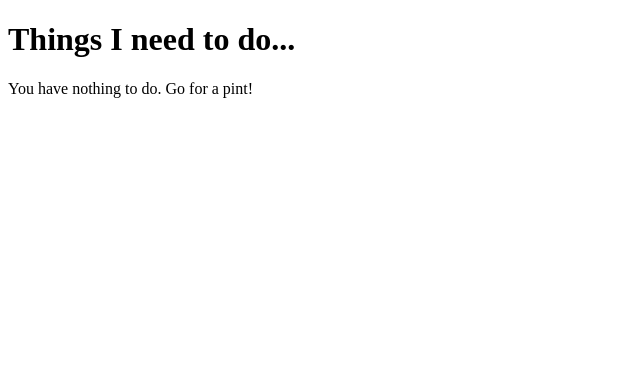
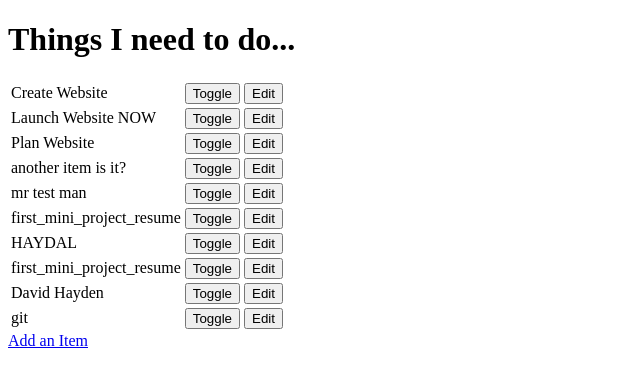
Before and after one commit to haydal810/Django-Tutorial-CI---Final-Module, a Django app: page / in a window 1280 px wide. Shown: the top 387 px of the page, without its empty margins (0-640 px from the left). Run offline with Django 3.2, Linux system fonts and the light colour scheme; data comes from the database, SQL or seed files in the repository; both versions use the stored data as it was after the commit.

Commit message:
edit & toggle added and new item

```diff
--- a/dj_project/urls.py
+++ b/dj_project/urls.py
@@ -14,9 +14,13 @@ Including another URLconf
 """
 from django.conf.urls import url
 from django.contrib import admin
-from todo.views import get_todo_list
+from todo.views import get_todo_list, create_an_item, edit_an_item, toggle_status
 
 urlpatterns = [
     url(r'^admin/', admin.site.urls),
-    url(r'^$', get_todo_list)
+    url(r'^$', get_todo_list),
+    url(r'^add$', create_an_item),
+    url(r'^edit/(?P<id>\d+)$', edit_an_item),
+    url(r'^toggle/(?P<id>\d+)$', toggle_status)
+
 ]
--- a/todo/templates/todo_list.html
+++ b/todo/templates/todo_list.html
@@ -1,11 +1,13 @@
 <!DOCTYPE html>
 <html>
+
 <head>
     <meta charset="UTF-8">
     <meta name="viewport" content="width=device-width, initial-scale=1">
     <meta http-equiv="X-UA-Compatible" content="ie=edge">
     <title>Document</title>
 </head>
+
 <body>
     <h1>Things I need to do...</h1>
 
@@ -18,10 +20,23 @@
             {% else %}
             <td>{{ item.name }}</td>
             {% endif %}
+            <td>
+                    <form method="POST" action="toggle/{{ item.id }}">{% csrf_token %}
+                        <input type="submit" value="Toggle">
+                    </form>
+                </td>
+            <td>
+                <form method="GET" action="edit/{{ item.id }}">
+                    <input type="submit" value="Edit">
+                </form>
+            </td>
         </tr>
         {% empty %}
         <p>You have nothing to do. Go for a pint!</p>
         {% endfor %}
     </table>
+
+    <a href="add">Add an Item</a>
 </body>
+
 </html>
--- a/todo/views.py
+++ b/todo/views.py
@@ -1,9 +1,42 @@
-from django.shortcuts import render, HttpResponse
+from django.shortcuts import render, HttpResponse, redirect, get_object_or_404
 from .models import Item
+from .forms import ItemForm
+
 
 # Create your views here.
+def get_todo_list(request):
+    results = Item.objects.all()
+    return render(request, "todo_list.html", {
+        'items': results
+    })
 
 
-def get_todo_list(request):
-    results = Item.objects.all()
-    return render(request, "todo_list.html", {'item': results})
+def create_an_item(request):
+    if request.method == "POST":
+        form = ItemForm(request.POST, request.FILES)
+        if form.is_valid():
+            form.save()
+            return redirect(get_todo_list)
+    else:
+        form = ItemForm()
+
+    return render(request, "item_form.html", {'form': form})
+
+
+def edit_an_item(request, id):
+    item = get_object_or_404(Item, pk=id)
+
+    if request.method == "POST":
+        form = ItemForm(request.POST, instance=item)
+        if form.is_valid():
+            form.save()
+            return redirect(get_todo_list)
+    else:
+        form = ItemForm(instance=item)
+    return render(request, "item_form.html", {'form': form})
+
+def toggle_status(request, id):
+    item = get_object_or_404(Item, pk=id)
+    item.done = not item.done
+    item.save()
+    return redirect(get_todo_list)
```
Also changed, not shown: todo/forms.py (added, +7 -0 lines), todo/templates/item_form.html (added, +28 -0 lines), db.sqlite3. Lines whose indentation alone changed are shown as unchanged.
